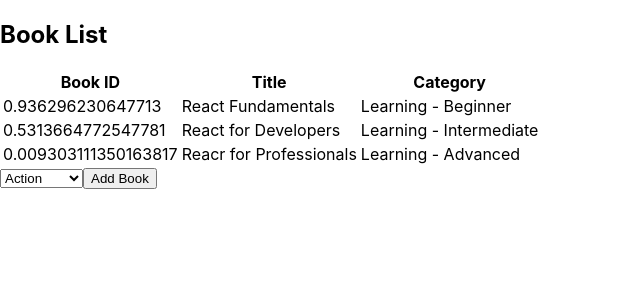
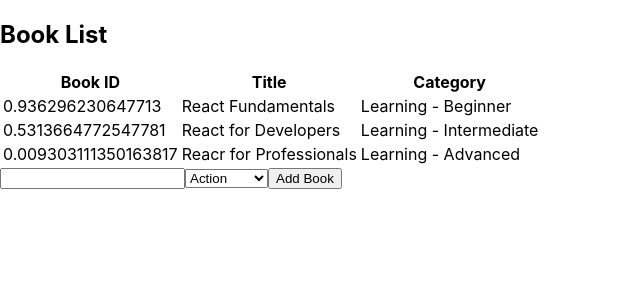
Before and after one commit to rloterh/BookStore, a React (Create React App) app: page / in a window 1280 px wide. Shown: the top 300 px of the page, without its empty margins (0-640 px from the left). Built offline with nearby package versions, Linux system fonts and the light colour scheme.

Commit message:
Update book form

```diff
--- a/src/containers/BooksForm.js
+++ b/src/containers/BooksForm.js
@@ -7,12 +7,13 @@ const BooksForm = () => {
   ));
 
   return (
-    <imput type="text" className="input">
+    <form>
+      <input type="text" name="title" id="title" className="input" />
       <select>
         {options}
       </select>
       <button type="submit">Add Book</button>
-    </imput>
+    </form>
   );
 };
 
```
